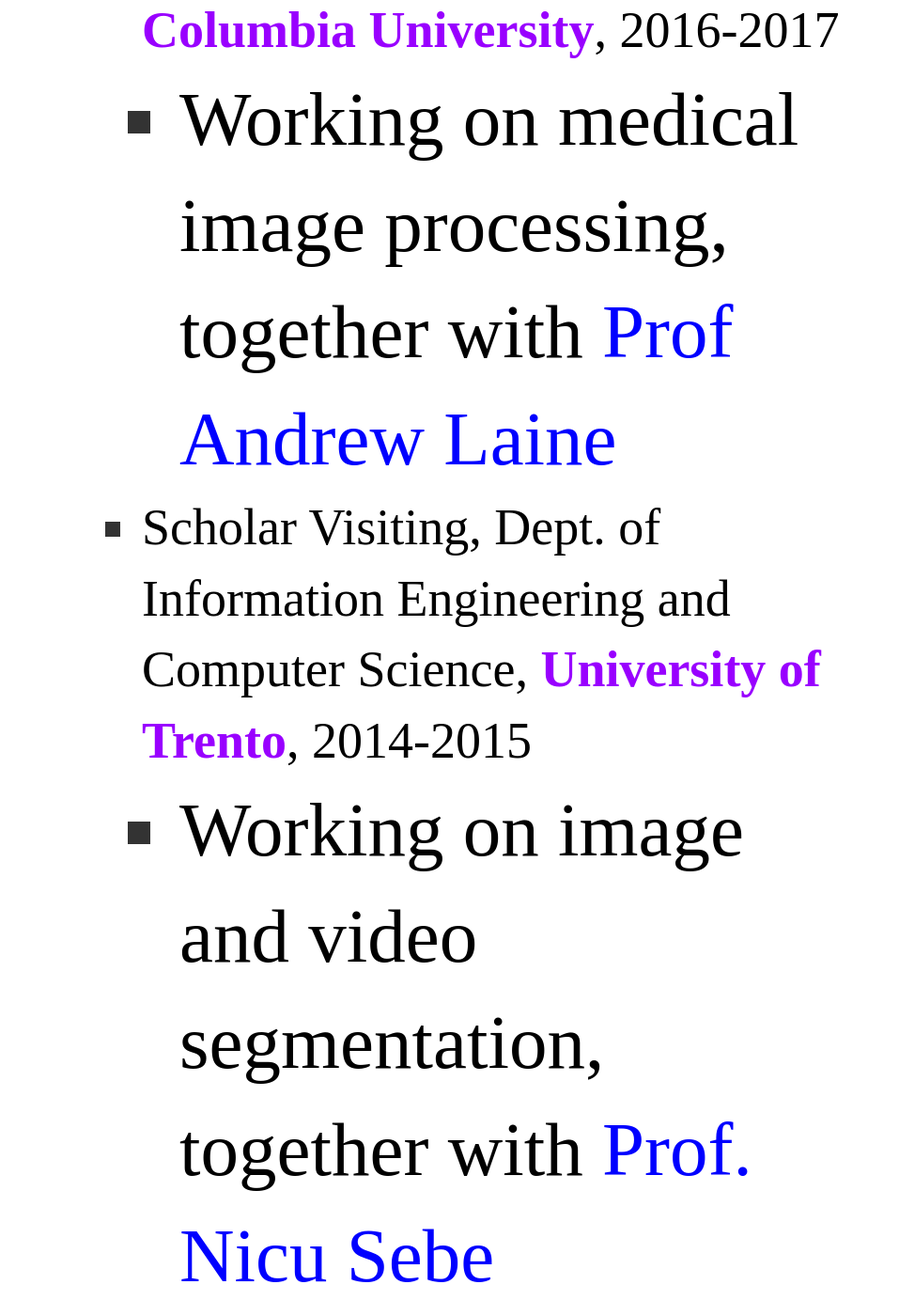
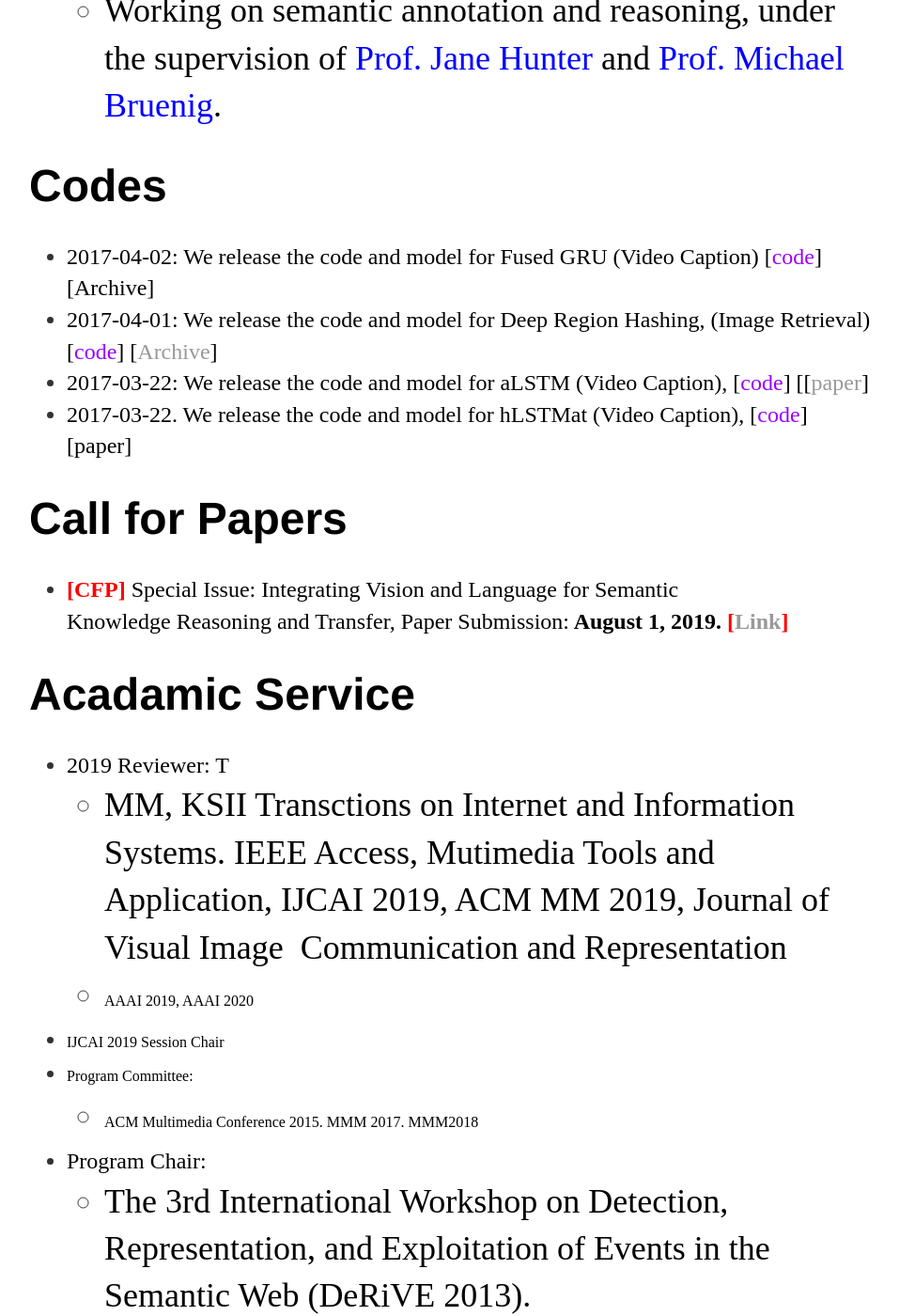
Before and after one commit to lianliGao/lianligao.github.io, a Jekyll site: the page built from index.html, in a window 1280 px wide and 1400 px high, scrolled down 2096 px. Shown: the whole window at 94% size, without its empty margins (161-1118 px from the left). Built offline with Jekyll 4.4.1, drawn with Linux system fonts in a browser that asks for light colours; some of the changed text lies outside the part shown.

Commit message:
Update index.html

```diff
--- a/index.html
+++ b/index.html
@@ -47,7 +47,7 @@
 	<li>4 papers accepted by IJCAI 2019</li>
 	<li>2 papers accepted by CVPR 2019</li>
 	<li>5 paper accepted by AAAI 2019</li>
-	<ul>
+	</ul>
 
 <h1>Working Experience</h1>
 <ul>
@@ -72,6 +72,34 @@
 
 
 <h1>Codes</h1>
+	<ul>
+		<li><font ><font color="#000000">2017-04-02: We release the code and model for Fused GRU (Video Caption) [</font><a href="https://github.com/wangxuanhan/stafg-capgen-vid" rel="nofollow"><font color="#9900ff">code</font></a><font color="#000000">] [Archive]</font></font></li>
+		<li><font ><font color="#000000">2017-04-01: We release the code and model for Deep Region Hashing, (Image Retrieval) [</font><a href="https://github.com/hetaoconquer/DRH" rel="nofollow"><font color="#9900ff">code</font></a><font color="#000000">] [<a href="https://arxiv.org/abs/1701.07901" rel="nofollow">Archive</a>]</font></font></li>
+		<li><font ><font color="#000000">2017-03-22: We release&nbsp;the code and model for aLSTM (Video Caption), [</font><a href="https://github.com/zhaoluffy/aLSTMs" rel="nofollow"><font color="#9900ff">code</font></a><font color="#000000">] [[<a href="http://dl.acm.org/citation.cfm?id=2967242" rel="nofollow">paper</a>]</font></font></li>
+		<li><font ><font color="#000000">2017-03-22. We release the code and model for hLSTMat (Video Caption), [</font><a href="https://github.com/zhaoluffy/hLSTMat" rel="nofollow"><font color="#9900ff">code</font></a><font color="#000000">] [paper]</font></font></li>
+	</ul>
+
+<h1> Call for Papers</h1>
+	<ul>
+		<li><b style="color:rgb(255,0,0);">[CFP] </b><font color="#000000"><span>Special Issue:&nbsp;</span><font>Integrating Vision and Language for Semantic Knowledge&nbsp;</font><span>Reasoning and Transfer,&nbsp;</span></font><span><font color="#000000">Paper Submission:<b> August 1, 2019.&nbsp;</b></font><font color="#ff0000" style="font-weight:bold">[<a href="https://www.journals.elsevier.com/journal-of-visual-communication-and-image-representation/call-for-papers/integrating-vision-and-language-for-semantic-knowledge" rel="nofollow">Link</a>]</font></span></li>
+	</ul>
+
+<h1> Acadamic Service</h1>
+	<ul>
+		<li><font color="#000000" >2019 Reviewer: T</font></li><ul><li><font color="#000000" >MM, KSII Transctions on Internet and Information Systems. IEEE Access, Mutimedia Tools and Application, IJCAI 2019, ACM MM 2019, Journal of Visual Image&nbsp; Communication and Representation</font></li><li><font color="#000000" face="times new roman, serif" size="3">AAAI 2019, AAAI 2020</font></li></ul><li><font color="#000000" face="times new roman, serif" size="3"><span>IJCAI 2019 Session Chair&nbsp;</span></font></li><li><font color="#000000" face="times new roman, serif" size="3">Program Committee:&nbsp;</font></li><ul><li><font color="#000000" face="times new roman, serif" size="3"><span>ACM Multimedia Conference 2015. MMM 2017. MMM2018</span></font></li></ul>
+		<li><font color="#000000"><span>Program Chair:&nbsp;</span></font></li><ul><li><font color="#000000" ><span>The 3rd International Workshop on Detection, Representation, and Exploitation of Events in the Semantic Web (DeRiVE 2013).</span></font></li></ul>
+		<li><font><font color="#000000">Reviewer of:&nbsp;</font></font></li><ul><li><font ><font color="#000000">TKDE, TMM, TSMCB, TBD, ACM Multimedia, MMM, CVIU, MTAP,&nbsp;Neurocomputing,&nbsp;Journal of Animal Behavior etc</font>.</font></li>
+		<li><font color="#000000">IEEE Transactions&nbsp;on Information Forensics and Security (Since 2017)</font></li></ul>
+	</ul>
+
+	<h3>Teaching Courses</h3>
+	<ul>
+		<li><font color="#000000" face="times new roman, serif" size="3">2017, Semester 1, <b>Data Structure and Algorithm</b>, Bachelor International Students. (Lecturer)</font></li>
+		<li><font color="#000000" face="times new roman, serif" size="3">2016, Semester 1, <b>Big Multimedia Computing: Opportunities and Challenges, </b>Bachelor Students (Guest-lecturer)&nbsp;</font></li>
+		<li><font color="#000000" face="times new roman, serif" size="3">2015, Semester 1, <b>Integrated Curriculum Design</b>, Course No. L0601910.02,&nbsp;</font><font color="#000000" face="times new roman, serif" size="3">Bachelor Students (Lecturer)</font></li>
+		<li><font color="#000000" face="times new roman, serif" size="3">2015, Semester 1, <b>Software Design</b>, Course No. L0602610.06,&nbsp;</font><font color="#000000" face="times new roman, serif" size="3">Bachelor Students (Lecturer)</font></li>
+		<li><font color="#000000" face="times new roman, serif" size="3">2014, Semester 2, <b>Semantic Web</b>, Course No, I0609920.01, Bachelor Students (Lecturer)</font></li>
+	</ul>
 
 
 </div>
```
